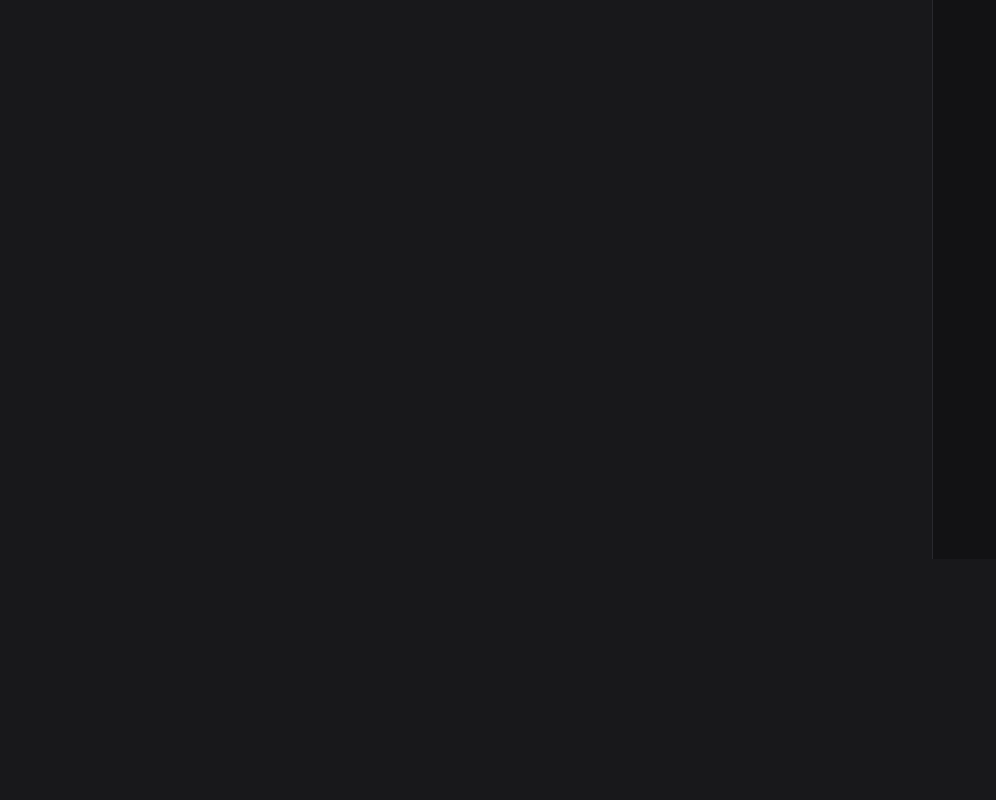
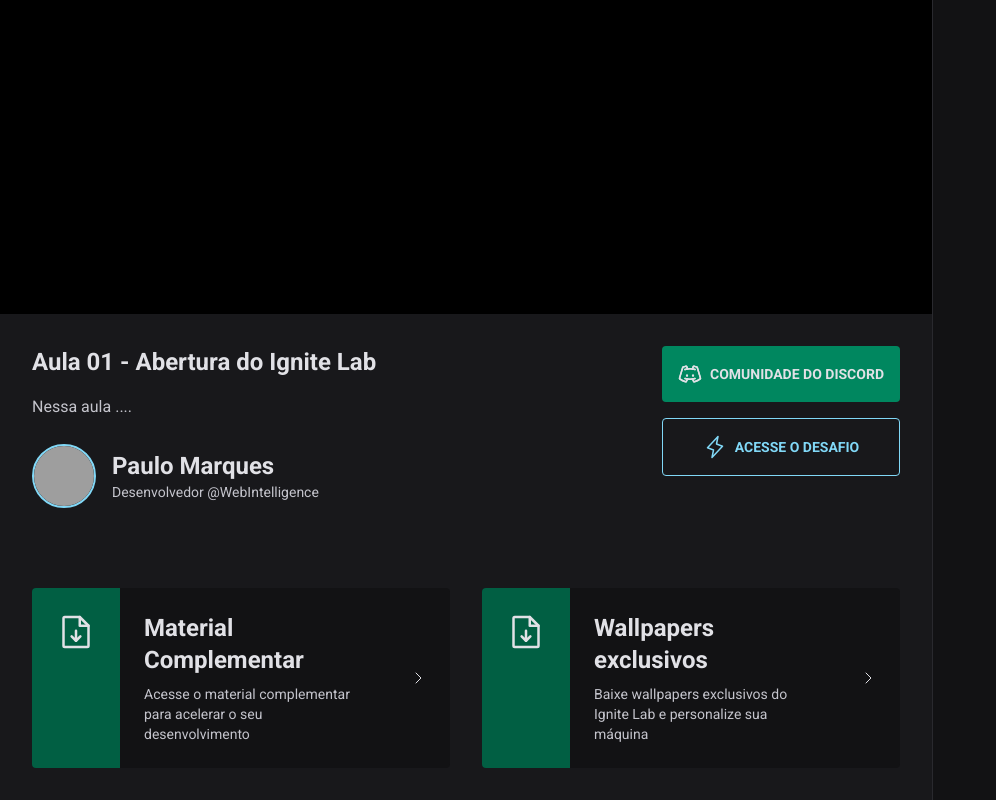
Before and after one commit to PauloMarquess/Ignite-Lab, a React (Vite) app: page / in a window 1280 px wide. Shown: the part 241-1041 px from the top of the page, without its empty margins (0-996 px from the left). Before the commit the page ends 800 px from the top, so only its background shows below. Built offline with nearby package versions, Linux system fonts and the light colour scheme; no server answers; grey boxes are pictures that could not be loaded.

Commit message:
feat: criado a parte de estilização do material complementar

```diff
--- a/src/components/Video.tsx
+++ b/src/components/Video.tsx
@@ -1,5 +1,101 @@
+import {
+  CaretRight,
+  DiscordLogo,
+  FileArrowDown,
+  Lightning,
+} from "phosphor-react";
+
 const Video = () => {
-  return <div className="flex-1">Video</div>;
+  return (
+    <div className="flex-1">
+      <div className="bg-black flex justify-center">
+        <div className="w-full h-full max-w-[1100px] max-h-[60vh] aspect-video"></div>
+      </div>
+
+      <div className="p-8 max-w-[1100px] mx-auto">
+        <div className="flex items-start gap-16">
+          <div className="flex-1">
+            <h1 className="text-2xl font-bold">
+              Aula 01 - Abertura do Ignite Lab
+            </h1>
+            <p className="mt-4 text-gray-200 leading-relaxed">
+              Nessa aula ....
+            </p>
+            <div className="flex items-center gap-4 mt-6">
+              <img
+                className="h-16 w-16 rounded-full border-2 border-blue-500"
+                src="https://github.com/paulomarquess.png"
+                alt="Foto Perfil"
+              />
+              <div>
+                <strong className="font-bold text-2xl block">
+                  Paulo Marques
+                </strong>
+                <span className="text-gray-200 text-sm block">
+                  Desenvolvedor @WebIntelligence
+                </span>
+              </div>
+            </div>
+          </div>
+
+          <div className="flex flex-col gap-4">
+            <a
+              href="#"
+              className="p-4 text-sm bg-green-500 flex items-center rounded font-bold uppercase gap-2 justify-center hover:bg-green-700 transition-colors"
+            >
+              <DiscordLogo size={24} />
+              Comunidade do discord
+            </a>
+            <a
+              href="#"
+              className="p-4 text-sm border border-blue-500 text-blue-500 flex items-center rounded font-bold uppercase gap-2 justify-center hover:bg-blue-500 hover:text-gray-900 transition-colors"
+            >
+              <Lightning size={24} />
+              Acesse o desafio
+            </a>
+          </div>
+        </div>
+        <div className="gap-8 mt-20 grid grid-cols-2">
+          <a
+            href="#"
+            className="bg-gray-700 rounded overflow-hidden flex items-stretch gap-6 hover:bg-gray-600 transition-colors"
+          >
+            <div className="bg-green-700 h-full p-6 flex flex-items">
+              <FileArrowDown size={40} />
+            </div>
+            <div className="py-6 leading-relaxed">
+              <strong className="text-2xl">Material Complementar</strong>
+              <p className="text-sm text-gray-200 mt-2">
+                Acesse o material complementar para acelerar o seu
+                desenvolvimento
+              </p>
+            </div>
+            <div className="h-full p-6 flex items-center">
+              <CaretRight />
+            </div>
+          </a>
+          <a
+            href="#"
+            className="bg-gray-700 rounded overflow-hidden flex items-stretch gap-6 hover:bg-gray-600 transition-colors"
+          >
+            <div className="bg-green-700 h-full p-6 flex flex-items">
+              <FileArrowDown size={40} />
+            </div>
+            <div className="py-6 leading-relaxed">
+              <strong className="text-2xl">Wallpapers exclusivos</strong>
+              <p className="text-sm text-gray-200 mt-2">
+                Baixe wallpapers exclusivos do Ignite Lab e personalize sua
+                máquina
+              </p>
+            </div>
+            <div className="h-full p-6 flex items-center">
+              <CaretRight />
+            </div>
+          </a>
+        </div>
+      </div>
+    </div>
+  );
 };
 
 export default Video;
```
